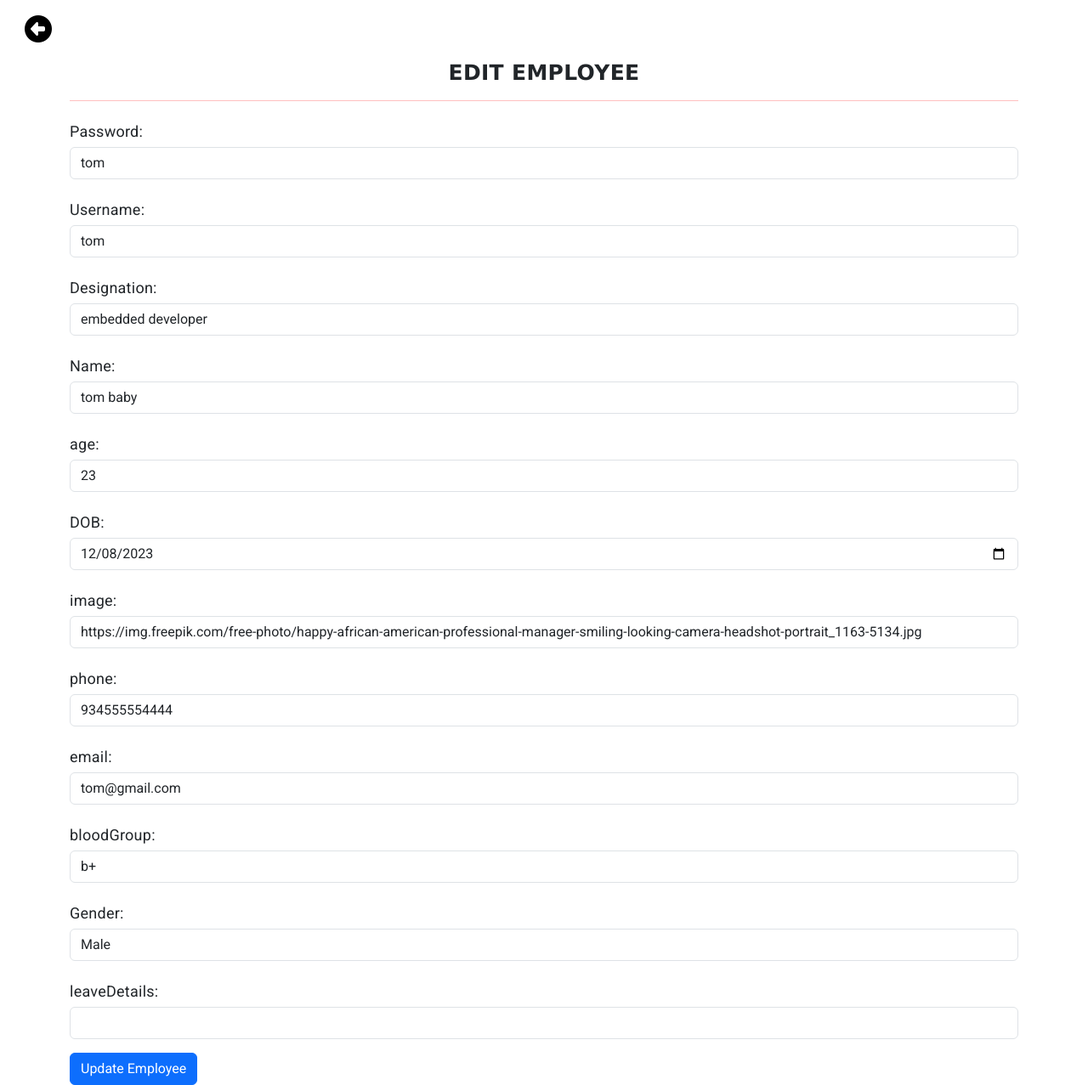
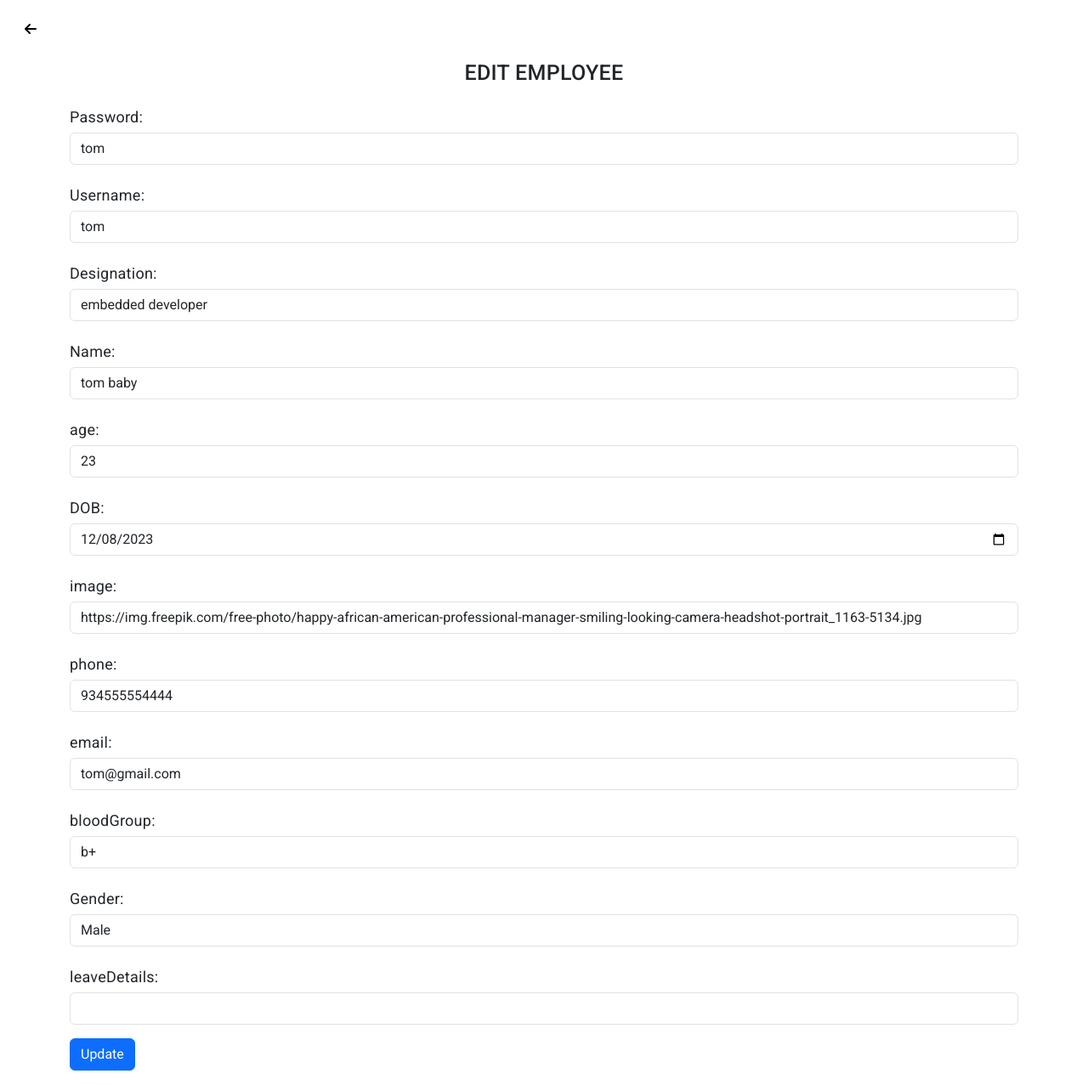
Before and after one commit to naveensajan/Emp_Anglr, an Angular app: page /edit/1 in a window 1280 px wide. Shown: the whole page at 85% size. Built offline with nearby package versions, Linux system fonts and the light colour scheme; data requests are answered from the project's data file; sample sign-in values are in the browser's storage.

Commit message:
bugfix and cmnts added

```diff
--- a/src/app/edit-employee/edit-employee.component.html
+++ b/src/app/edit-employee/edit-employee.component.html
@@ -1,11 +1,11 @@
 
 <button class="btn mb-3 mt-3 ms-3" (click)="goBack()">
-  <i class="fa-solid fa-2xl fa-circle-left" style="color: #000000"></i>
+  <i class="fas fa-arrow-left" style="color: black; " ></i>
 </button>
 <!-- edit form -->
 <div class="container">
   <h2>Edit Employee</h2>
-  <hr />
+
   <form class="form" (ngSubmit)="updateEmployee()">
     <div class="mb-3">
       <label for="password" class="form-label">Password:</label>
@@ -145,7 +145,7 @@
     </div>
     <div class="mb-3">
       <button (click)="updateEmployee()" type="submit" class="btn btn-primary">
-        Update Employee
+        Update
       </button>
     </div>
   </form>
--- a/src/app/edit-employee/edit-employee.component.scss
+++ b/src/app/edit-employee/edit-employee.component.scss
@@ -1,13 +1,7 @@
 h2 {
     text-align: center;
     font-size: 25px;
-    font-weight: 700;
-    font-family: Verdana, Geneva, Tahoma, sans-serif;
     text-transform: uppercase;
-}
-
-hr {
-    color: red;
 }
 
 label {
--- a/src/app/emp-details/emp-details.component.html
+++ b/src/app/emp-details/emp-details.component.html
@@ -13,9 +13,9 @@
 
       <div id="details" *ngIf="loggedInEmployee">
         <!-- employee image -->
-        <div class="card " style="width: 200px;">
+        <div class="card " style="width: 200px; margin-left: 27rem;">
           <img [src]="loggedInEmployee.image" alt="Employee Image" class="card-img-top img-thumbnail" />
-          <a class="btn btn-warning" [routerLink]="['/edit-employee', loggedInEmployee.id]">
+          <a class="btn" [routerLink]="['/edit-employee', loggedInEmployee.id]">
             Edit Profile
           </a>
         </div>
--- a/src/app/emp-details/emp-details.component.scss
+++ b/src/app/emp-details/emp-details.component.scss
@@ -42,12 +42,6 @@
     padding: 0.75rem;
   }
 
-  thead {
-    background-color: #007bff;
-    color: #fff;
-  }
-
-
   .card-image {
     width: 200px;
     margin-right: 20px;
@@ -62,13 +56,12 @@
     margin-top: 1rem;
   }
 
-  .btn-edit-details {
-    background-color: orange;
-    color: #212529;
-    border: 1px solid #ffc107;
-  }
+.btn{
+  background-color: black;
+  color: white;
+}
 
-  .btn-edit-details:hover {
-    background-color: #e0a800;
-    border-color: #e0a800;
-  }
+.btn:hover{
+  background-color: white;
+  color: black;
+}
--- a/src/app/emp-edit/emp-edit.component.html
+++ b/src/app/emp-edit/emp-edit.component.html
@@ -1,12 +1,12 @@
-<a class="btn ms-5 me-5 mt-3" (click)="goBack()"><i class="fa-solid fa-2xl fa-circle-left"
+<a class="btn ms-5 me-5 mt-3" (click)="goBack()"><i class="fas fa-arrow-left"
     style="color: #000000"></i></a>
 
 <div class="container mt-1">
   <h2>
     Edit Employee
-    <i class="fa-solid fa-user-pen fa-fade" style="color: #005af5"></i>
+
   </h2>
-  <hr />
+
   <form class="form" (ngSubmit)="updateEmployee()">
     <div class="mb-3">
       <label for="name" class="form-label">Name:</label>
@@ -51,6 +51,6 @@
         required />
     </div>
 
-    <button type="submit" class="btn btn-primary">Update Employee</button>
+    <button type="submit" class="btn btn-primary">Update </button>
   </form>
 </div>
--- a/src/app/employee-details/employee-details.component.ts
+++ b/src/app/employee-details/employee-details.component.ts
@@ -10,31 +10,34 @@ import { LeaveService } from '../services/leave.service';
   styleUrls: ['./employee-details.component.scss']
 })
 export class EmployeeDetailsComponent implements OnInit {
-
-  employees: any[] = [];
-  location: any;
-
+// Define class properties
+  employees: any[] = [];// Array to store employee data
+  location: any;// Variable to store location data
+// Constructor that injects necessary services
   constructor(private router: Router, private employeeService: EmployeeService, private leaveService: LeaveService ) {}
-
+ // Lifecycle hook called after the component is initialized
   ngOnInit(): void {
+    // Load employees when the component is initialized
     this.loadEmployees();
   }
-
+// Method to fetch employees from the service
   loadEmployees(): void {
     this.employeeService.getEmployees().subscribe(
+          // Successful response callback
       (data) => {
         this.employees = data;
       },
+      // Error callback
       (error) => {
         console.error('Error fetching employees:', error);
       }
     );
   }
-
+// Method to navigate to the edit employee page based on id
   editEmployee(employeeId: number): void {
     this.router.navigate(['/edit', employeeId]);
   }
-
+ // Method to delete an employee
   deleteEmployee(employeeId: number): void {
     if (confirm('Are you sure you want to delete this employee?')) {
       this.employeeService.deleteEmployee(employeeId).subscribe(
@@ -44,8 +47,10 @@ export class EmployeeDetailsComponent implements OnInit {
             text: 'Employee deleted successfully.',
             icon: 'success'
           });
+           // Notify the service to refresh the employee list
           this.employeeService.notifyRefreshList();
         },
+        // Error callback
         (error) => {
           Swal.fire({
             title: 'Error!',
@@ -58,7 +63,7 @@ export class EmployeeDetailsComponent implements OnInit {
     }
   }
 
-
+ // Method to navigate back to the HR dashboard
   goBack(): void {
     this.router.navigate(['/hr-dashboard']);
   }
--- a/src/app/hr-dashboard/hr-dashboard.component.ts
+++ b/src/app/hr-dashboard/hr-dashboard.component.ts
@@ -9,11 +9,13 @@ import { AuthService } from '../services/auth.service';
   styleUrls: ['./hr-dashboard.component.scss']
 })
 export class HrDashboardComponent {
-
+// Constructor that injects necessary services
   constructor(private router: Router,private authService:AuthService){}
-
+// Method to handle the logout functionality
   logout(){
+    // Call the logout method from the AuthService
     this.authService.logout();
+     // Navigate to the login page after successful logout
     this.router.navigate(['/login']);
   }
 }
--- a/src/app/leave-application/leave-application.component.ts
+++ b/src/app/leave-application/leave-application.component.ts
@@ -10,39 +10,43 @@ import { LeaveService } from '../services/leave.service';
   styleUrls: ['./leave-application.component.scss']
 })
 export class LeaveApplicationComponent{
-  employees: any[] = [];
-  location: any;
-
+  employees: any[] = []; // Array to store employee data
+  location: any;// Variable to store location data
+ // Constructor that injects necessary services
   constructor(private router: Router, private employeeService: EmployeeService, private leaveService: LeaveService ) {}
-
+ // Lifecycle hook called after the component is initialized
   ngOnInit(): void {
-    this.loadEmployees();
+    this.loadEmployees();  // Load employees and their leave details when the component is initialized
   }
-
+ // Method to fetch employees and their leave details
   loadEmployees(): void {
     this.employeeService.getEmployees().subscribe(
+       // Successful response callback
       (data) => {
         this.employees = data;
 
         // Fetch and attach leave details for each employee
         this.employees.forEach(employee => {
           this.leaveService.getEmployeeLeaveRequests(employee.id).subscribe(
+              // Successful response callback
             (leaveDetails) => {
               employee.leaveDetails = leaveDetails;
             },
+             // Error callback
             (error) => {
               console.error(`Error fetching leave details for employee ${employee.id}:`, error);
             }
           );
         });
       },
+       // Error callback
       (error) => {
         console.error('Error fetching employees:', error);
       }
     );
   }
-    // Back function
+   // Method to navigate back to the HR dashboard
     goBack(): void {
-      this.router.navigate(['/hr-dashboard']); // Adjust the route accordingly
+      this.router.navigate(['/hr-dashboard']);
     }
 }
--- a/src/app/login/login.component.ts
+++ b/src/app/login/login.component.ts
@@ -1,4 +1,3 @@
-// login.component.ts
 import { Component, OnInit } from '@angular/core';
 import { AuthService } from '../services/auth.service';
 import { Router } from '@angular/router';
@@ -12,20 +11,26 @@ import { Observable } from 'rxjs';
   styleUrls: ['./login.component.scss']
 })
 export class LoginComponent implements OnInit {
-
+// Properties for storing username, password, and loading state
   username: string = '';
   password: string = '';
-  loading: boolean = false; // Add loading property
-
+  loading: boolean = false;
+ // Constructor that injects necessary services
   constructor(private authService: AuthService, private router: Router) {}
 
   ngOnInit(): void {}
-
+// Method to handle the login process
   login(): void {
 
+     // Set loading to true during the login process--------------
+     this.loading = true;
+
+    // Call the login method from the AuthService
     this.authService.login(this.username, this.password).subscribe(
+      // Success callback
       success => {
         if (success) {
+            // Check the role and navigate to the appropriate dashboard
           if (this.authService.getRole() === 'hr') {
             this.router.navigate(['/hr-dashboard']);
           } else {
@@ -62,6 +67,14 @@ export class LoginComponent implements OnInit {
         });
       },
 
+
+      () => {
+        // Set loading to false after the login process is complete--------------------
+        this.loading = false;
+      }
+
+
+
     );
   }
 }
```
Also changed, not shown: src/app/hr-leave/hr-leave.component.ts (+7 -6 lines), src/app/leave-request/leave-request.component.ts (+20 -14 lines).
